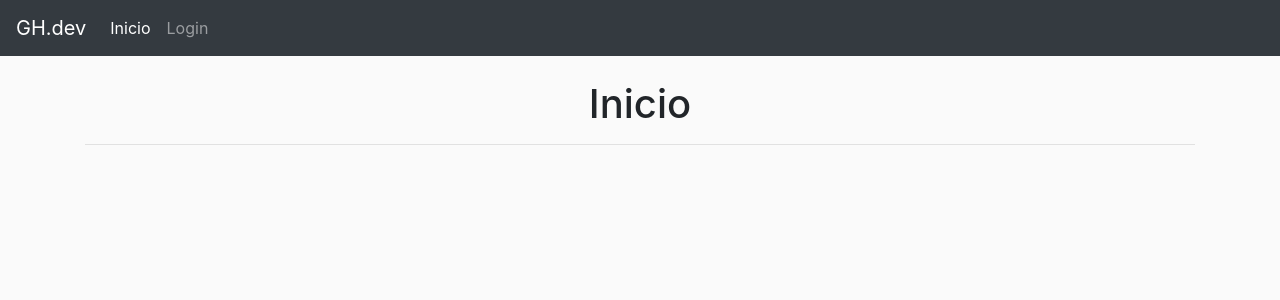
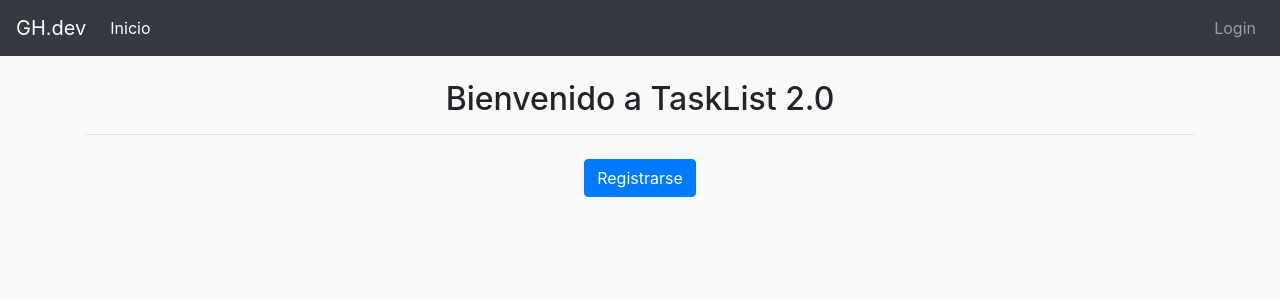
Before and after one commit to GonzaloHuerta/taskList, a React (Create React App) app: page / in a window 1280 px wide. Shown: the top 300 px of the page. Built offline with nearby package versions, Linux system fonts and the light colour scheme; no server answers.

Commit message:
Mensaje de bienvenida home, email en la navbar con logout

```diff
--- a/public/index.html
+++ b/public/index.html
@@ -2,6 +2,9 @@
 <html lang="en">
   <head>
     <meta charset="utf-8" />
+    <script src="https://code.jquery.com/jquery-3.5.1.slim.min.js" integrity="sha384-DfXdz2htPH0lsSSs5nCTpuj/zy4C+OGpamoFVy38MVBnE+IbbVYUew+OrCXaRkfj" crossorigin="anonymous"></script>
+<script src="https://cdn.jsdelivr.net/npm/popper.js@1.16.1/dist/umd/popper.min.js" integrity="sha384-9/reFTGAW83EW2RDu2S0VKaIzap3H66lZH81PoYlFhbGU+6BZp6G7niu735Sk7lN" crossorigin="anonymous"></script>
+<script src="https://stackpath.bootstrapcdn.com/bootstrap/4.5.2/js/bootstrap.min.js" integrity="sha384-B4gt1jrGC7Jh4AgTPSdUtOBvfO8shuf57BaghqFfPlYxofvL8/KUEfYiJOMMV+rV" crossorigin="anonymous"></script>
     <link rel="stylesheet" href="https://stackpath.bootstrapcdn.com/bootstrap/4.5.0/css/bootstrap.min.css" integrity="sha384-9aIt2nRpC12Uk9gS9baDl411NQApFmC26EwAOH8WgZl5MYYxFfc+NcPb1dKGj7Sk" crossorigin="anonymous">
     <link rel="icon" href="%PUBLIC_URL%/favicon.ico" />
     <meta name="viewport" content="width=device-width, initial-scale=1" />
--- a/src/App.jsx
+++ b/src/App.jsx
@@ -32,7 +32,7 @@ function App() {
       <div className="container">
         <Switch>
           <Route path="/" exact>
-            <Inicio />
+            <Inicio firebaseUser={firebaseUser} />
           </Route>
           <Route path="/tareas">
             <Tareas />
--- a/src/components/Inicio.jsx
+++ b/src/components/Inicio.jsx
@@ -1,11 +1,23 @@
 import React from 'react';
 import Title from '../components/Title';
+import { Link, NavLink } from 'react-router-dom';
 
-const Inicio = ()=>{
+const Inicio = (props)=>{
     return(
         <div className="mt-4">
-            <Title title="Inicio"/>
+            {
+                props.firebaseUser !==null ? (
+                <h2 className="text-center">Bienvenido a TaskList 2.0, <span className="username-home"><i>{props.firebaseUser.email}</i></span></h2>
+                ):( <h2 className="text-center">Bienvenido a TaskList 2.0</h2>)
+            }
             <hr/>
+            <div className="mt-4 text-center">
+                {
+                    props.firebaseUser !==null ? (
+                        <NavLink to="/mistareas" className="btn btn-primary" activeClassName="active">Ir a mis tareas</NavLink>
+                    ):( <NavLink to="/login" className="btn btn-primary" activeClassName="active">Registrarse</NavLink>)
+                }
+            </div>
         </div>
     )
 }
--- a/src/components/MisTareas.jsx
+++ b/src/components/MisTareas.jsx
@@ -9,11 +9,11 @@ const Admin = (props)=>{
 
     useEffect( ()=>{
         if(auth.currentUser){
-            //console.log("existe un usuario logeado");
+            //console.log("existe un usuario logueado");
             setUser(auth.currentUser);
             //console.log(user)
         }else{
-            //console.log("No existe usuario logeado");
+            //console.log("No existe usuario logueado");
             props.history.push('/login');
         }
     }, [props.history])
--- a/src/components/Navbar.jsx
+++ b/src/components/Navbar.jsx
@@ -17,6 +17,7 @@ const Navbar = (props)=>{
             <Link to="/" className="navbar-brand">GH.dev</Link>
             <div className="navbar-collapse">
                 <ul className="navbar-nav">
+
                     <li className="nav-item">
                         <NavLink to="/" className="nav-link" activeClassName="active" exact>Inicio</NavLink>
                     </li>
@@ -28,16 +29,24 @@ const Navbar = (props)=>{
                         ) : null
                     }
 
-                    <li className="nav-item">
-                        {
-                            props.firebaseUser !== null ? (
-                               <NavLink to="/login" className="nav-link" onClick={()=>logout()}>Logout</NavLink>
-                            ): (
-                                <NavLink to="/login" className="nav-link" activeClassName="active">Login</NavLink>
-                            )
-                        }
-                    </li>
                 </ul>
+            </div>
+            <div className="nav-item dropdown float-right">
+                {
+                    props.firebaseUser !== null ? (
+                        <div className="dropdown">
+                            <a className="btn btn-secondary dropdown-toggle" href="#" role="button" id="dropdownMenuLink" data-toggle="dropdown" aria-haspopup="true" aria-expanded="false">
+                                {props.firebaseUser.email}
+                            </a>
+
+                            <div className="dropdown-menu" aria-labelledby="dropdownMenuLink">
+                                <NavLink to="/perfil" className="dropdown-item">Perfil</NavLink>
+                                <div class="dropdown-divider"></div>
+                                    <NavLink to="/login" className="dropdown-item" onClick={()=>logout()}>Cerrar sesión</NavLink>
+                            </div>
+                        </div>
+                    ): <ul className="navbar-nav"><li className="nav-item"><NavLink to="/login" className="nav-link" activeClassName="active">Login</NavLink></li></ul>
+                }
             </div>
         </div>
     )
--- a/src/index.css
+++ b/src/index.css
@@ -12,3 +12,7 @@ code {
   font-family: source-code-pro, Menlo, Monaco, Consolas, 'Courier New',
     monospace;
 }
+
+.username-home{
+  color: #343a40;
+}
```
Also changed, not shown: 1 other file (tests, documents, lock files or other folders).
